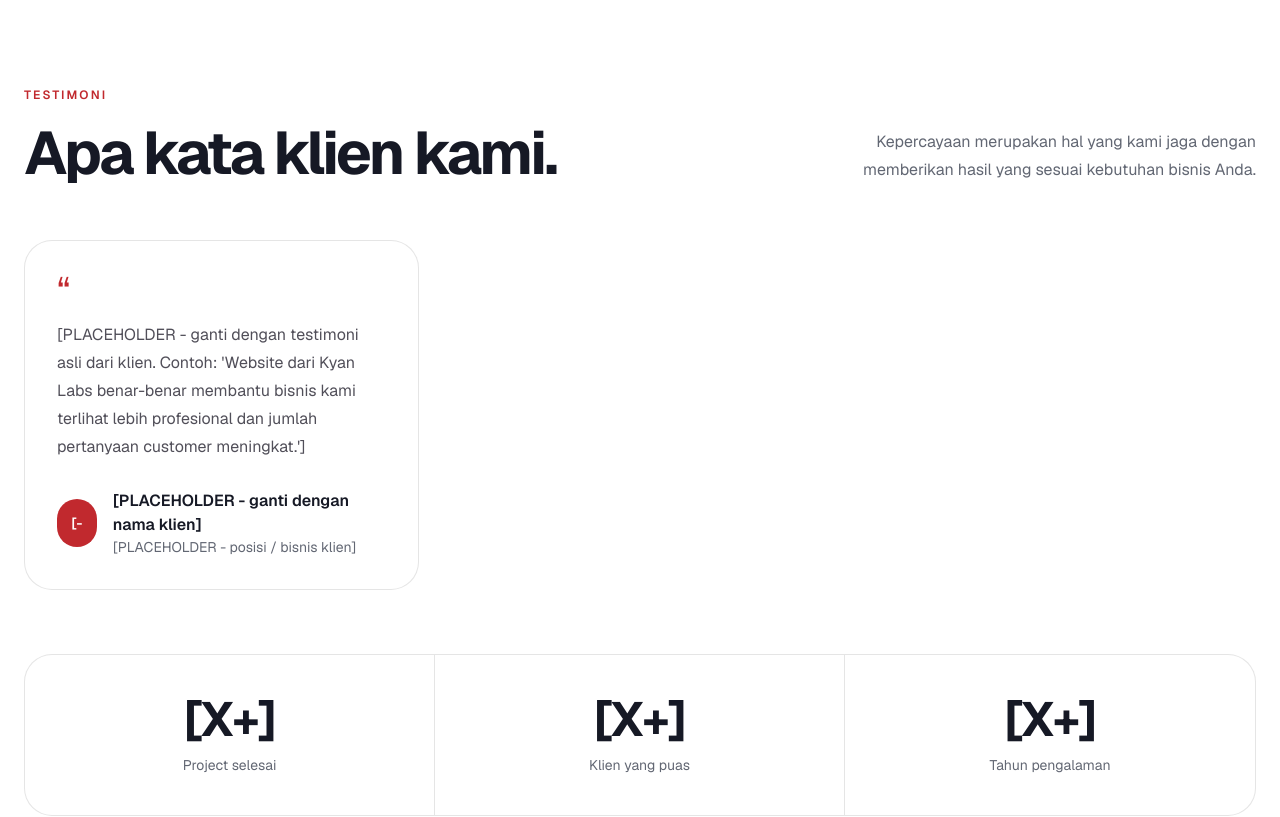
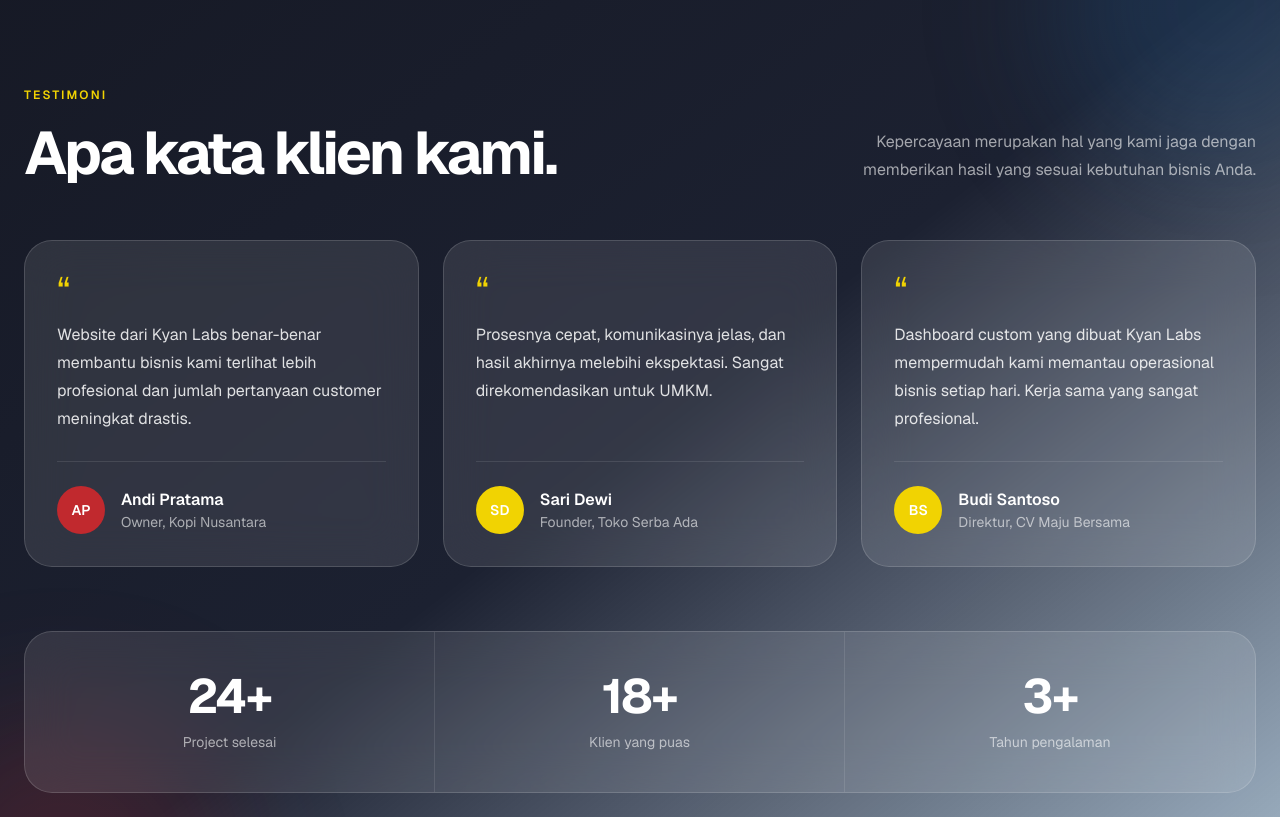
Before and after one commit to kianlabs/portfolioV2, a Next.js app: page / in a window 1280 px wide. Shown: the part 5300-6117 px from the top of the page. Built offline with nearby package versions, Linux system fonts and the light colour scheme; no server answers.

Commit message:
feat: restyle testimonials as glass cards on gradient background

```diff
--- a/components/Testimoni.tsx
+++ b/components/Testimoni.tsx
@@ -2,25 +2,37 @@ import TestimonialCard from "./TestimonialCard";
 
 const stats = [
   {
-    value: "[X+]",
+    value: "24+",
     label: "Project selesai",
   },
   {
-    value: "[X+]",
+    value: "18+",
     label: "Klien yang puas",
   },
   {
-    value: "[X+]",
+    value: "3+",
     label: "Tahun pengalaman",
   },
 ];
 
-const placeholderTestimonials = [
+const testimonials = [
   {
-    name: "[PLACEHOLDER - ganti dengan nama klien]",
-    role: "[PLACEHOLDER - posisi / bisnis klien]",
+    name: "Andi Pratama",
+    role: "Owner, Kopi Nusantara",
     content:
-      "[PLACEHOLDER - ganti dengan testimoni asli dari klien. Contoh: 'Website dari Kyan Labs benar-benar membantu bisnis kami terlihat lebih profesional dan jumlah pertanyaan customer meningkat.']",
+      "Website dari Kyan Labs benar-benar membantu bisnis kami terlihat lebih profesional dan jumlah pertanyaan customer meningkat drastis.",
+  },
+  {
+    name: "Sari Dewi",
+    role: "Founder, Toko Serba Ada",
+    content:
+      "Prosesnya cepat, komunikasinya jelas, dan hasil akhirnya melebihi ekspektasi. Sangat direkomendasikan untuk UMKM.",
+  },
+  {
+    name: "Budi Santoso",
+    role: "Direktur, CV Maju Bersama",
+    content:
+      "Dashboard custom yang dibuat Kyan Labs mempermudah kami memantau operasional bisnis setiap hari. Kerja sama yang sangat profesional.",
   },
 ];
 
@@ -28,12 +40,21 @@ export default function Testimoni() {
   return (
     <section
       id="testimoni"
-      className="bg-white px-6 py-28 lg:py-36"
+      className="relative overflow-hidden bg-gradient-to-br from-[#161925] via-[#1c2131] to-[#235789]/40 px-6 py-28 text-white lg:py-36"
     >
-      <div className="mx-auto max-w-7xl">
+      <div
+        aria-hidden="true"
+        className="pointer-events-none absolute -right-24 -top-24 h-80 w-80 rounded-full bg-[#235789]/30 blur-3xl"
+      />
+      <div
+        aria-hidden="true"
+        className="pointer-events-none absolute -bottom-24 -left-24 h-80 w-80 rounded-full bg-[#C1292E]/20 blur-3xl"
+      />
+
+      <div className="relative mx-auto max-w-7xl">
         <div className="flex flex-col gap-8 lg:flex-row lg:items-end lg:justify-between">
           <div>
-            <p className="text-xs font-semibold uppercase tracking-[0.18em] text-[#C1292E]">
+            <p className="text-xs font-semibold uppercase tracking-[0.18em] text-[#F1D302]">
               Testimoni
             </p>
 
@@ -42,14 +63,14 @@ export default function Testimoni() {
             </h2>
           </div>
 
-          <p className="max-w-md text-base leading-7 text-[#626773] lg:text-right">
+          <p className="max-w-md text-base leading-7 text-white/60 lg:text-right">
             Kepercayaan merupakan hal yang kami jaga dengan memberikan
             hasil yang sesuai kebutuhan bisnis Anda.
           </p>
         </div>
 
         <div className="mt-14 grid gap-6 md:grid-cols-2 lg:grid-cols-3">
-          {placeholderTestimonials.map((item) => (
+          {testimonials.map((item) => (
             <TestimonialCard
               key={item.name}
               name={item.name}
@@ -59,13 +80,13 @@ export default function Testimoni() {
           ))}
         </div>
 
-        <div className="mt-16 grid divide-y divide-black/10 rounded-[28px] border border-black/10 bg-white sm:grid-cols-3 sm:divide-x sm:divide-y-0">
+        <div className="mt-16 grid divide-y divide-white/10 rounded-[28px] border border-white/15 bg-white/10 backdrop-blur-xl sm:grid-cols-3 sm:divide-x sm:divide-y-0">
           {stats.map((stat) => (
             <div key={stat.label} className="px-8 py-10 text-center">
-              <span className="block text-5xl font-bold tracking-[-0.03em] text-[#161925]">
+              <span className="block text-5xl font-bold tracking-[-0.03em] text-white">
                 {stat.value}
               </span>
-              <span className="mt-3 block text-sm text-[#626773]">
+              <span className="mt-3 block text-sm text-white/60">
                 {stat.label}
               </span>
             </div>
--- a/components/TestimonialCard.tsx
+++ b/components/TestimonialCard.tsx
@@ -35,19 +35,19 @@ export default function TestimonialCard({
     ];
 
   return (
-    <figure className="flex flex-col rounded-[28px] border border-black/10 bg-white p-8">
+    <figure className="flex flex-col rounded-[28px] border border-white/15 bg-white/10 p-8 backdrop-blur-xl">
       <span
-        className="text-4xl leading-none text-[#C1292E]"
+        className="text-4xl leading-none text-[#F1D302]"
         aria-hidden="true"
       >
         “
       </span>
 
-      <blockquote className="mt-3 flex-1 text-base leading-7 text-[#514f59]">
+      <blockquote className="mt-3 flex-1 text-base leading-7 text-white/85">
         {content}
       </blockquote>
 
-      <figcaption className="mt-7 flex items-center gap-4">
+      <figcaption className="mt-7 flex items-center gap-4 border-t border-white/10 pt-6">
         {avatar ? (
           <Image
             src={avatar}
@@ -65,10 +65,10 @@ export default function TestimonialCard({
         )}
 
         <div>
-          <span className="block font-semibold text-[#161925]">
+          <span className="block font-semibold text-white">
             {name}
           </span>
-          <span className="block text-sm text-[#626773]">
+          <span className="block text-sm text-white/60">
             {role}
           </span>
         </div>
```
